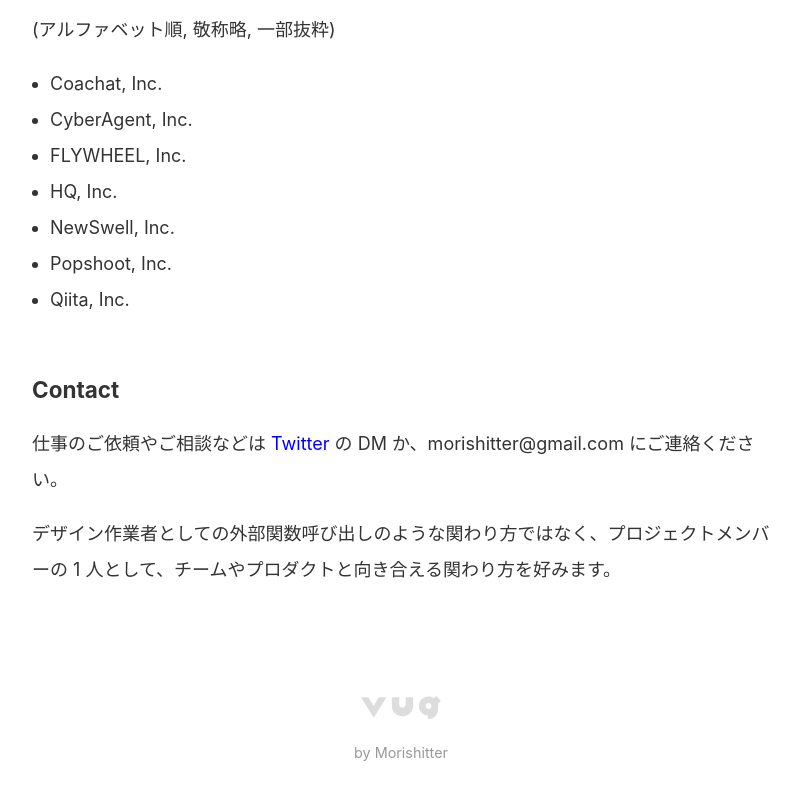
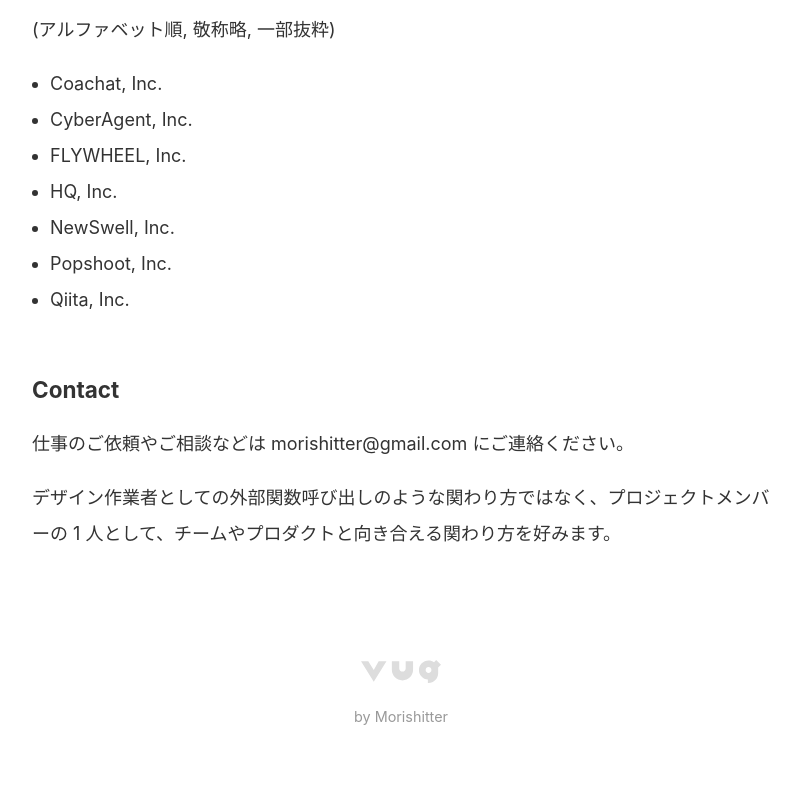
Before and after one commit to matype/morishitter.com, a Next.js app: page /about in a window 1280 px wide. Shown: the part 2617-3417 px from the top of the page, without its empty margins (239-1038 px from the left). Built offline with nearby package versions, Linux system fonts and the light colour scheme.

Commit message:
Avoid receiving communications via Twitter DM

```diff
--- a/contents/about.mdx
+++ b/contents/about.mdx
@@ -86,6 +86,6 @@
 
 ## Contact
 
-仕事のご依頼やご相談などは [Twitter](https://twitter.com/morishitter_) の DM か、morishitter@gmail.com にご連絡ください。
+仕事のご依頼やご相談などは morishitter@gmail.com にご連絡ください。
 
 デザイン作業者としての外部関数呼び出しのような関わり方ではなく、プロジェクトメンバーの 1 人として、チームやプロダクトと向き合える関わり方を好みます。
```
